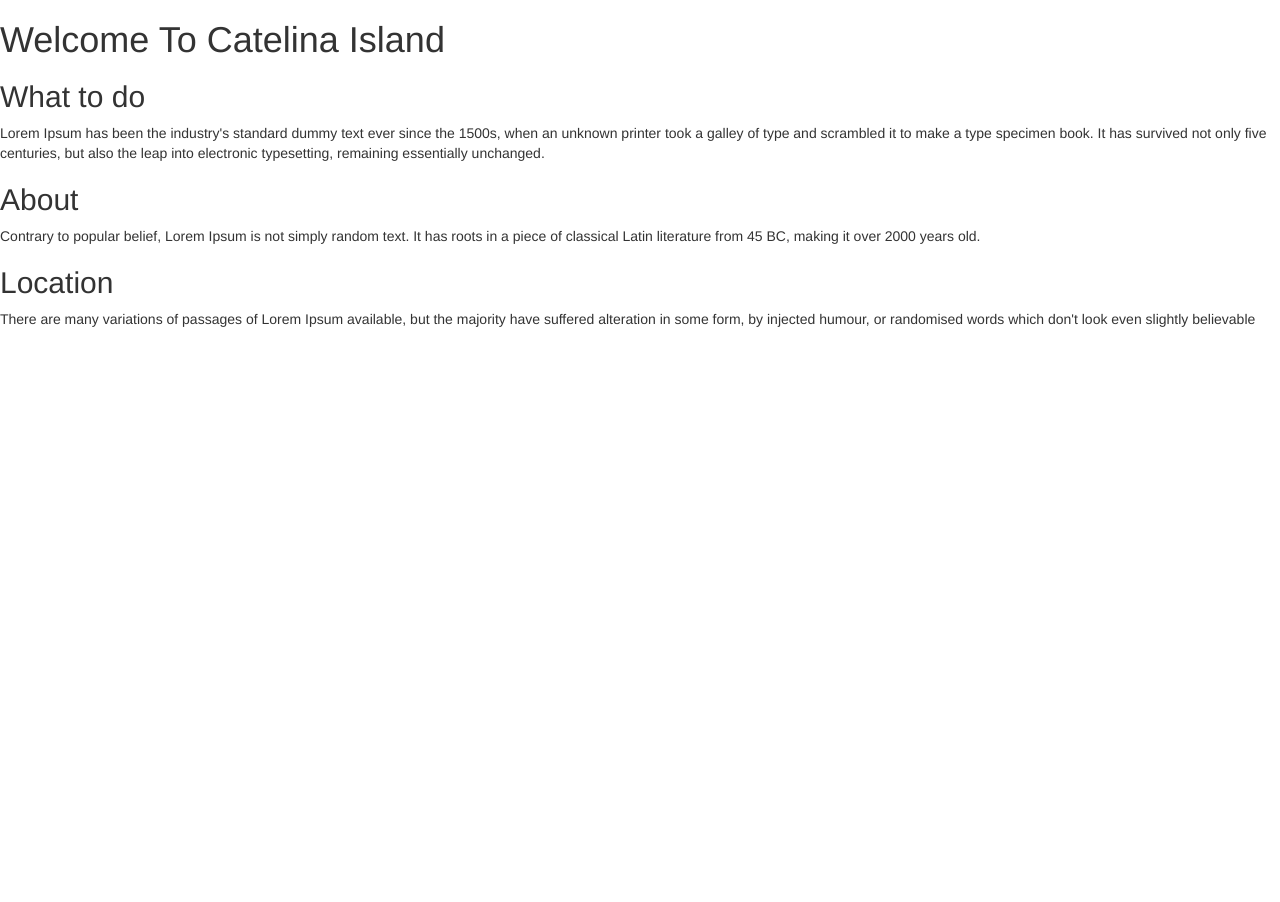
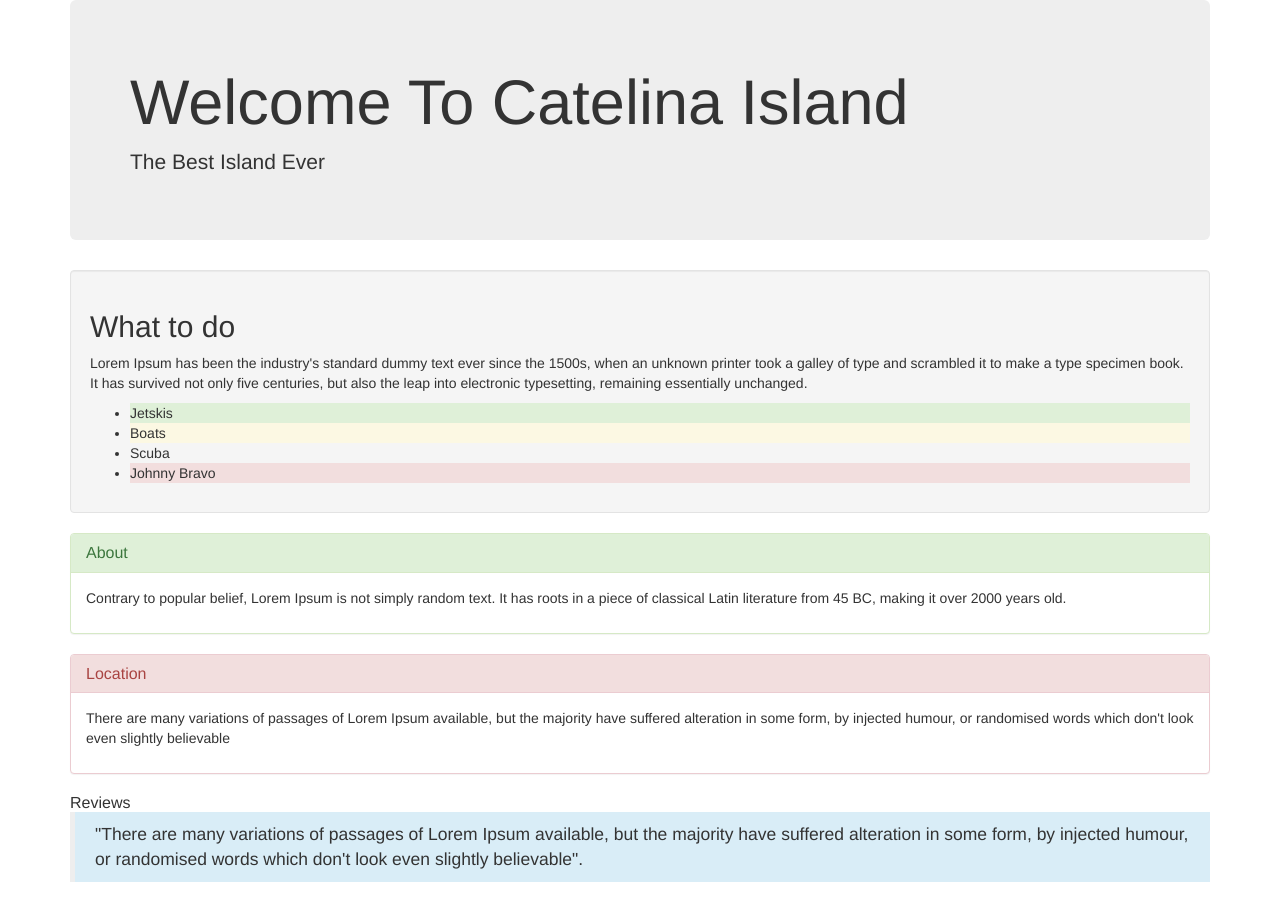
Before and after one commit to bpalowski/week-in-review, a plain HTML site: page vacation.html in a window 1280 px wide. Before the commit the page ends 800 px from the top, so only its background shows below. Drawn offline with Linux system fonts and the light colour scheme.

Commit message:
added many DIVS and added bottstrap

```diff
--- a/vacation.html
+++ b/vacation.html
@@ -6,14 +6,47 @@
     <title>Vacation Island</title>
   </head>
   <body>
-    <h1>Welcome To Catelina Island</h1>
-    <h2>What to do</h2>
-    <p>Lorem Ipsum has been the industry's standard dummy text ever since the 1500s, when an unknown printer took a galley of type and scrambled it to make a type specimen book. It has survived not only five centuries, but also the leap into electronic typesetting, remaining essentially unchanged.</p>
+    <div class="container">
+      <div class="jumbotron">
+        <h1>Welcome To Catelina Island</h1>
+        <p>The Best Island Ever</p>
+      </div>
 
-    <h2>About</h2>
-    <p>Contrary to popular belief, Lorem Ipsum is not simply random text. It has roots in a piece of classical Latin literature from 45 BC, making it over 2000 years old.</p>
+      <div class="well">
+        <h2>What to do</h2>
+        <p>Lorem Ipsum has been the industry's standard dummy text ever since the 1500s, when an unknown printer took a galley of type and scrambled it to make a type specimen book. It has survived not only five centuries, but also the leap into electronic typesetting, remaining essentially unchanged.</p>
+        <ul>
+          <li class="bg-success">Jetskis</li>
+          <li class="bg-warning">Boats</li>
+          <li>Scuba</li>
+          <li class="bg-danger">Johnny Bravo</li>
+        </ul>
+      </div>
 
-    <h2>Location</h2>
-    <p>There are many variations of passages of Lorem Ipsum available, but the majority have suffered alteration in some form, by injected humour, or randomised words which don't look even slightly believable</p>
+    <div class="panel panel-success">
+      <div class="panel-heading">
+        <h2 class="panel-title">About</h2>
+      </div>
+      <div class="panel-body">
+        <p>Contrary to popular belief, Lorem Ipsum is not simply random text. It has roots in a piece of classical Latin literature from 45 BC, making it over 2000 years old.</p>
+      </div>
+    </div>
+
+    <div class="panel panel-danger">
+        <div class="panel-heading">
+          <h2 class="panel-title">Location</h2>
+        </div>
+        <div class="panel-body">
+          <p>There are many variations of passages of Lorem Ipsum available, but the majority have suffered alteration in some form, by injected humour, or randomised words which don't look even slightly believable</p>
+        </div>
+    </div>
+
+      <div>
+        <h2 class="panel-title">Reviews</h2>
+        <blockquote class="bg-info">
+        <p>"There are many variations of passages of Lorem Ipsum available, but the majority have suffered alteration in some form, by injected humour, or randomised words which don't look even slightly believable".</p>
+        </blockquote>
+      </div>
+    </div>
   </body>
 </html>
```
